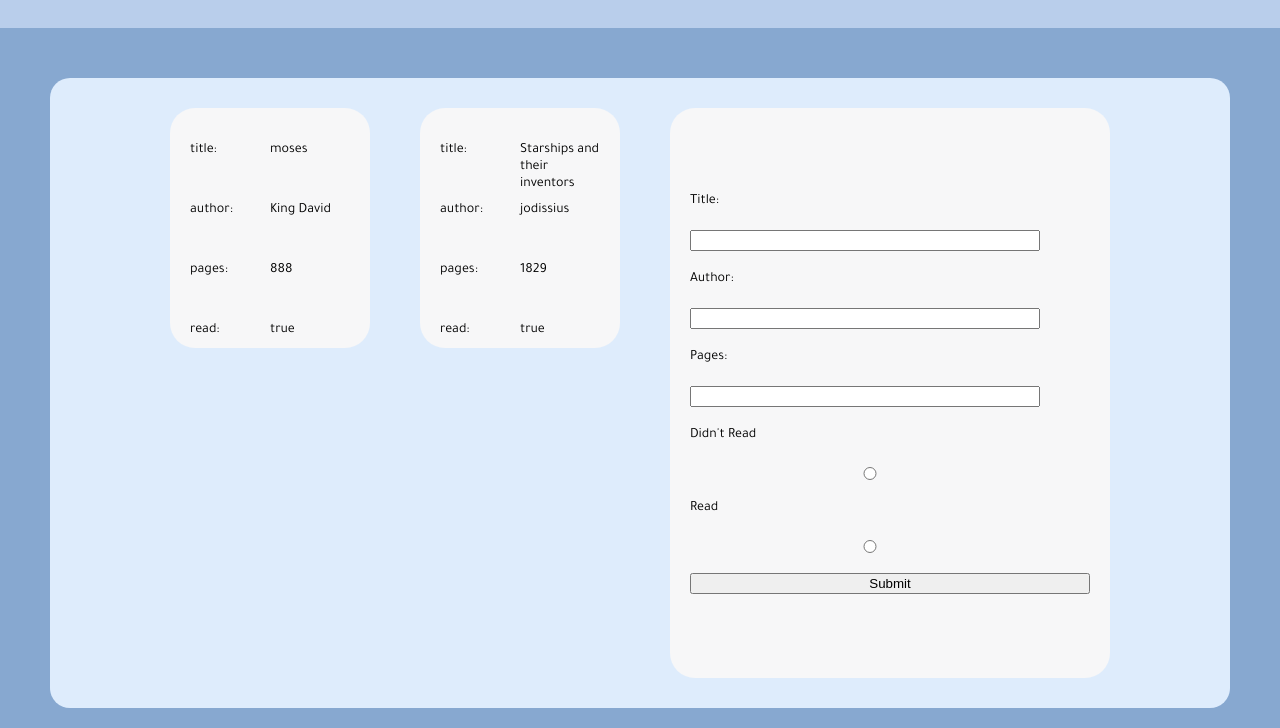
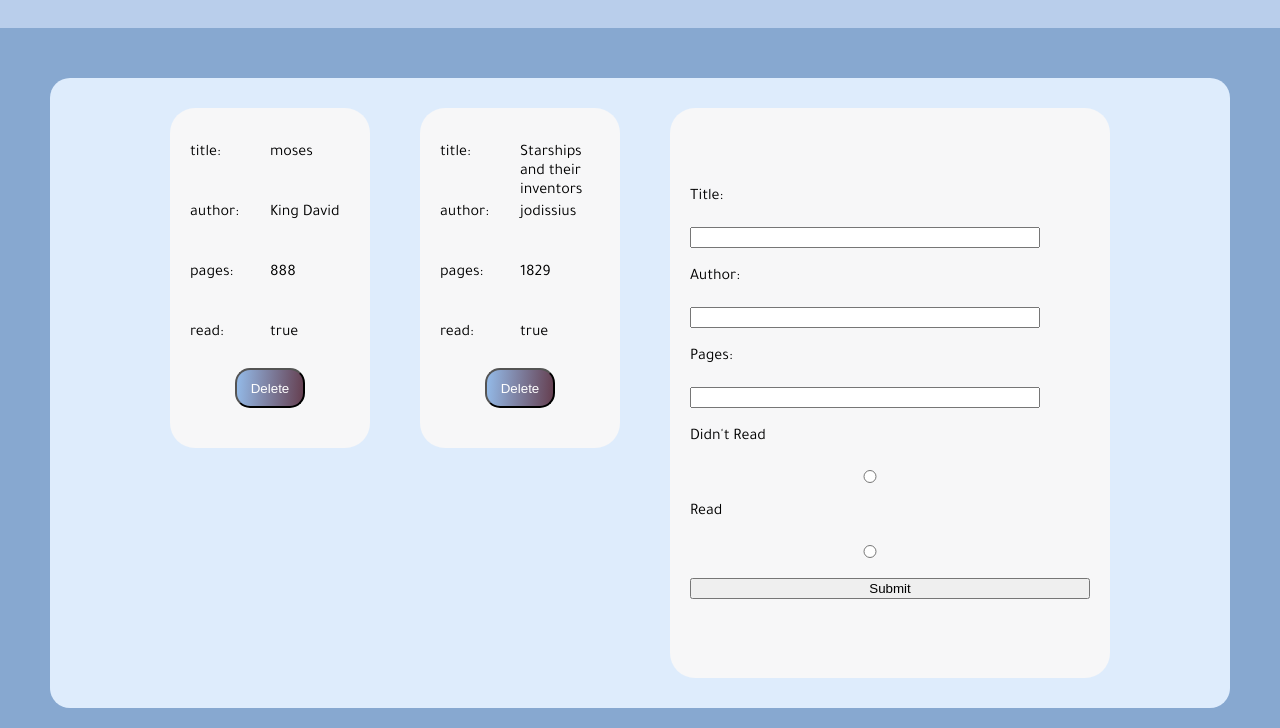
Before and after one commit to WavyBoyJodii/odin-library, a website: page index.html in a window 1280 px wide. Both pictures are taken after a click on the button "New Book". Shown: the part 72-800 px from the top of the page. Drawn offline with Linux system fonts and the light colour scheme.

Commit message:
Add remove button to remove book from page and remove object from array

```diff
--- a/app.js
+++ b/app.js
@@ -32,6 +32,12 @@ function removeAllChildNodes(parent) {
   }
 }
 
+function removeBook(e) {
+  let index = myLibrary.findIndex(books => books.title === this.title);
+  myLibrary.splice(index, 1);
+  displayBook(myLibrary);
+  }
+
 function displayBook(obj) {
   removeAllChildNodes(bookcase);
   for (const book of obj) {
@@ -50,6 +56,11 @@ function displayBook(obj) {
       disp.appendChild(page);
       }
     bookcase.appendChild(disp);
+    const removeButton = document.createElement('button');
+    removeButton.classList.add('removeButton');
+    removeButton.textContent = 'Delete';
+    removeButton.addEventListener('click', removeBook, false);
+    disp.appendChild(removeButton);
     }
   }
 
@@ -102,6 +113,13 @@ function displayBook(obj) {
 
     const formButton = document.createElement('button');
     formButton.textContent = 'Submit';
+    formButton.addEventListener('click', submitToLibrary, false);
+
+    function submitToLibrary(event) {
+      event.preventDefault();
+      addBookToLibrary(title.value, author.value, pages.value, read.value);
+      displayBook(myLibrary);
+      }
 
     form.append(titleLabel, title, authorLabel, author, pagesLabel, pages, noReadLabel, noRead,
     readLabel, read, formButton);
--- a/style.css
+++ b/style.css
@@ -55,10 +55,10 @@ body {
   flex-direction: column;
   padding: 20px;
   background-color: #f7f7f8;
-  max-height: 200px;
+  max-height: 300px;
   max-width: 400px;
   border-radius: 25px;
-  font-size: 14px;
+  font-size: 16px;
 }
 
 .divider {
@@ -78,10 +78,23 @@ form {
   min-height: 350px;
   min-width: 400px;
   border-radius: 25px;
-  font-size: 14px;
+  font-size: 16px;
 }
 
 input {
   width: 350px;
   box-sizing: border-box;
 }
+
+.removeButton {
+  height: 40px;
+  width: 70px;
+  border-radius: 15px;
+  background: linear-gradient(
+    274deg,
+    rgba(101, 63, 80, 1) 0%,
+    rgba(148, 187, 233, 1) 100%
+  );
+  color: white;
+  align-self: center;
+}
```
